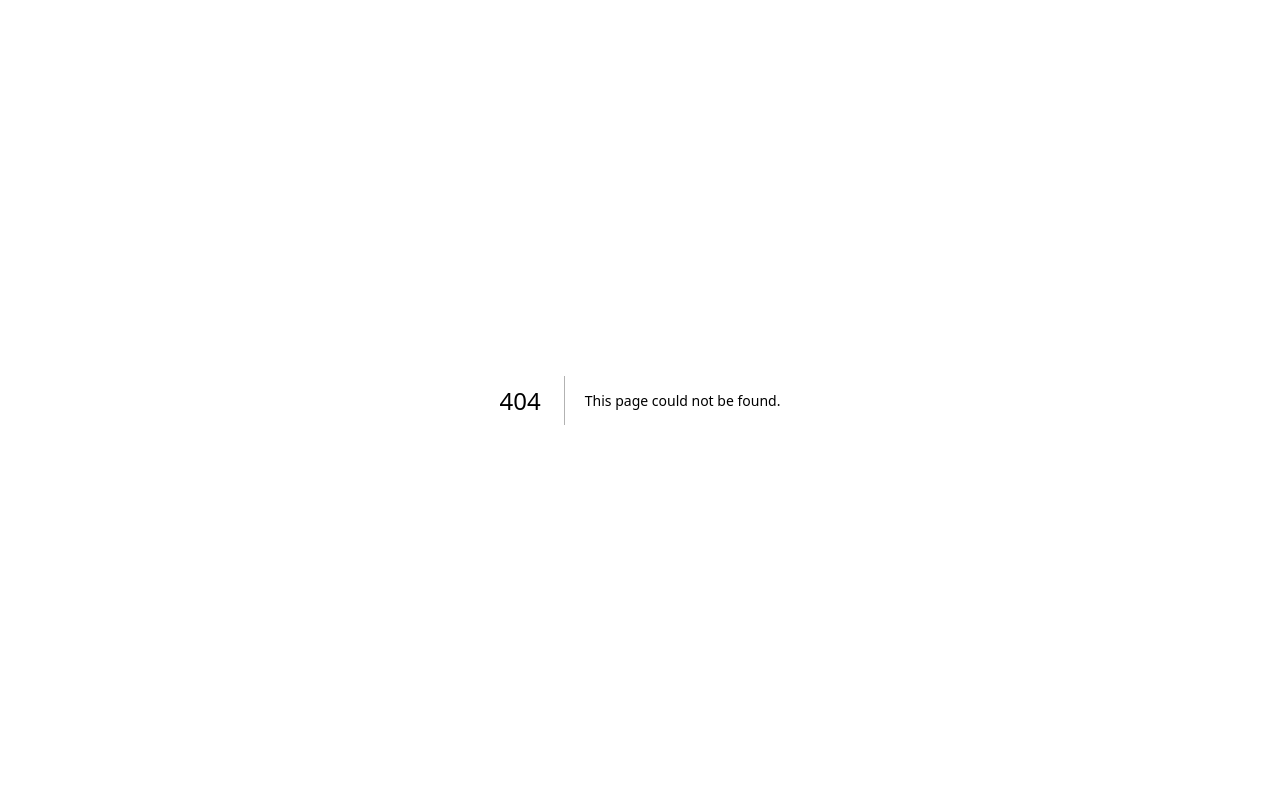
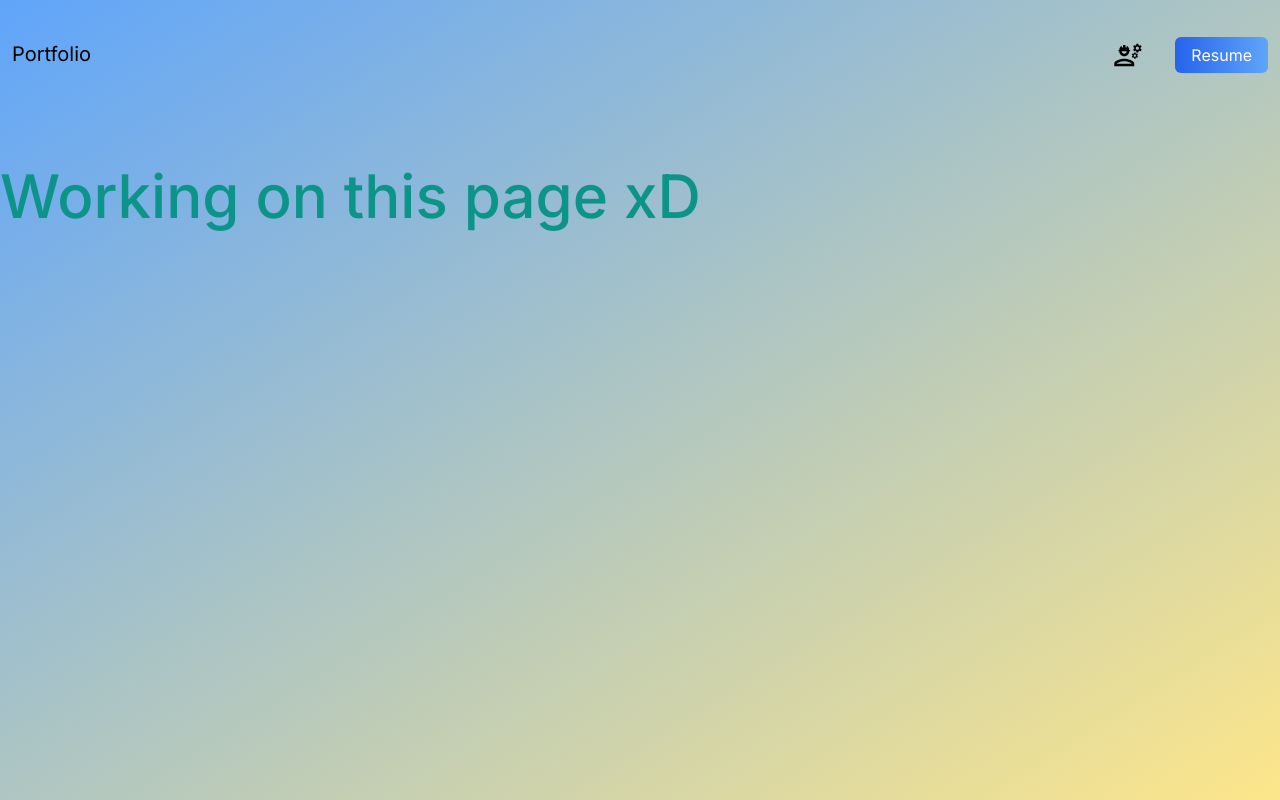
Before and after one commit to JoaquinFioriti/portfolio, a Next.js app: page /projects/backtesting in a window 1280 px wide. Before the commit this address had no page. Built offline with nearby package versions, Linux system fonts and the light colour scheme.

Commit message:
feat:adding backtesting page

```diff
--- a/src/app/projects/techiflo/page.tsx
+++ b/src/app/projects/backtesting/page.tsx
@@ -31,6 +31,7 @@ export default function Home() {
             </li>
           </ul>
         </nav>
+        <h2 className="text-5xl py-2 text-teal-600 font-medium dark:text-teal-400 md:text-6xl">Working on this page xD</h2>
       </section>
       </main>
     </div>
--- a/src/components/Container.tsx
+++ b/src/components/Container.tsx
@@ -55,12 +55,15 @@ const Container: FC<ContainerProps> = ({className}) => {
                 title='Backtesting Trading'
                 text='BacktestPro offers a comprehensive backtesting service for trading strategies using the backtesting.py library. Clients can visualize their chosen indicators and simulate buy and sell actions over a selected time period and asset. At the end of the process, a detailed report with various statistics is provided.'
                 image=
-                    {<Image
+                    {
+                    <a href='/projects/backtesting' className='flex justify-center'>
+                    <Image
                         alt='Backtesting'
                         src={backtestingIMG}
                         width="1000"
                         height="1000"
                         className='rounded-3xl'/>
+                    </a>
                     }
                 tecnologies={[{name:'Python',icon: <FaPython className='size-7'/>},{name:'Pandas',icon: <SiPandas className='size-7'/>}]}
             />
```
